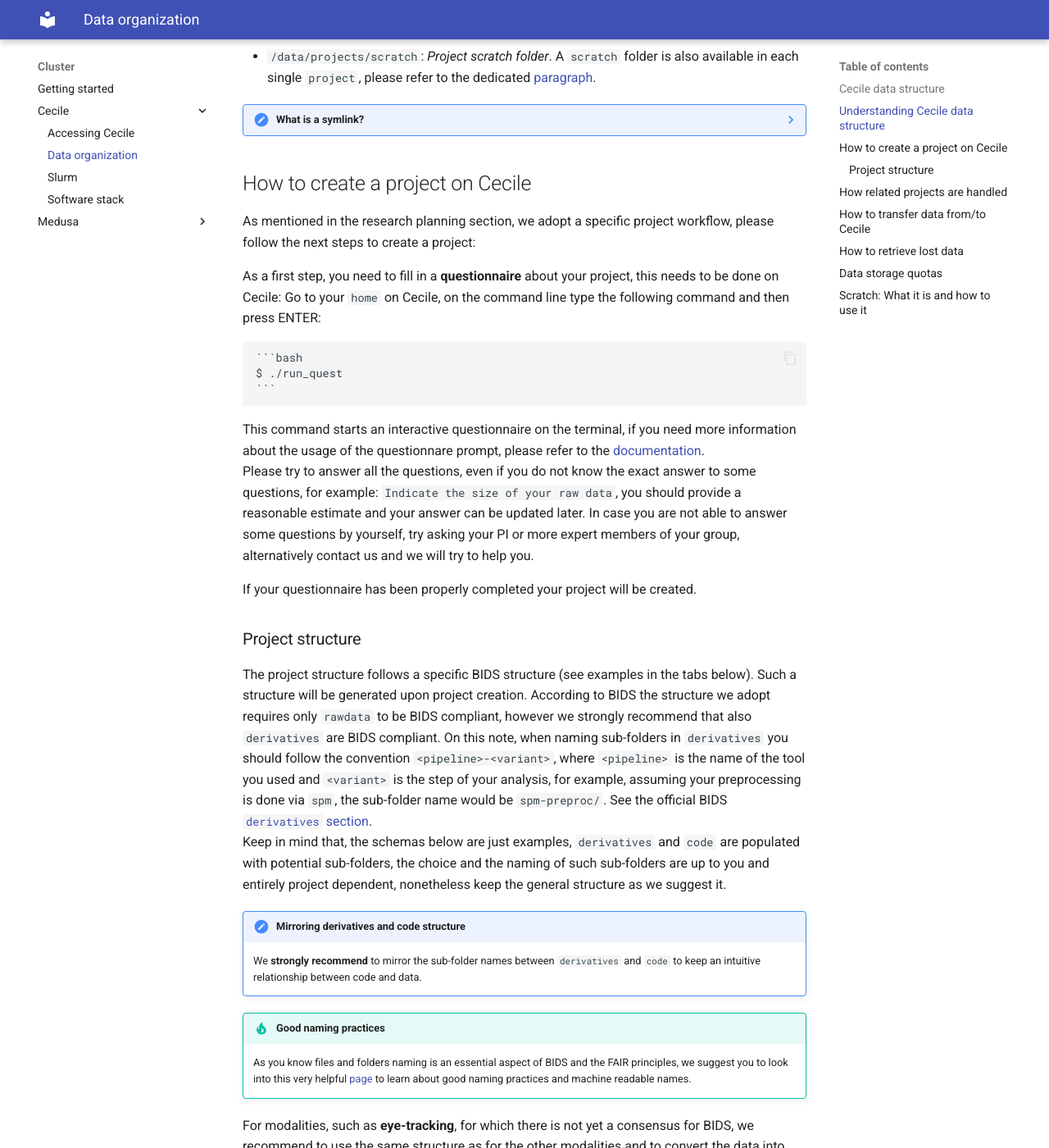
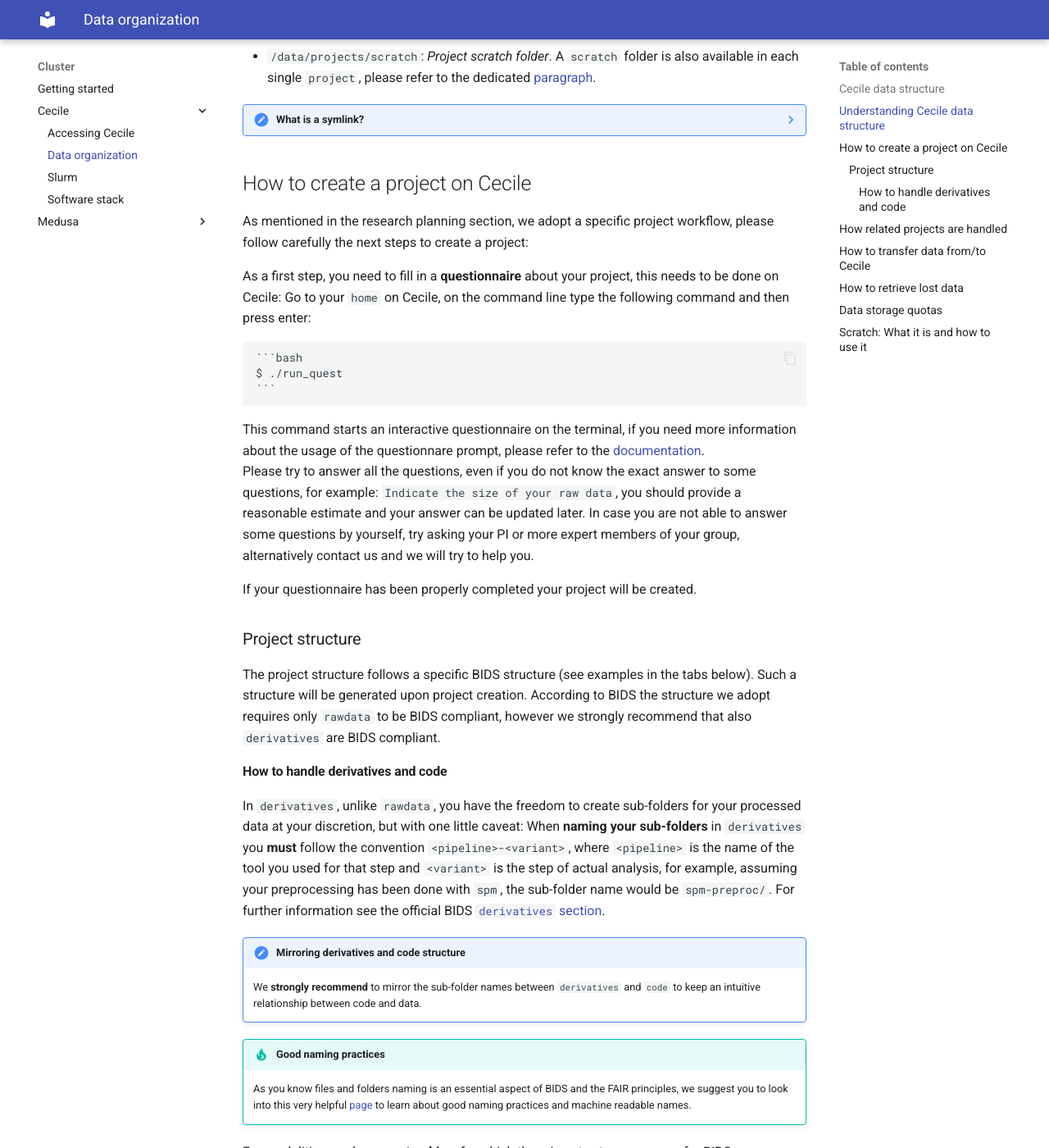
Before and after one commit to pvavra/temp-ipsy, an MkDocs documentation site: the page built from docs/cluster/cecile/data.md, in a window 1280 px wide and 1400 px high, scrolled down 1402 px. Shown: the whole window at 82% size. Built offline with MkDocs 1.6.1 and Material for MkDocs 9.7.7, drawn with Linux system fonts in a browser that asks for light colours.

Commit message:
Add extra paragraph about derivatives

````diff
--- a/docs/cluster/cecile/data.md
+++ b/docs/cluster/cecile/data.md
@@ -97,10 +97,10 @@ The following schema represents how data are structured on Cecile. Please take a
 
 ## How to create a project on Cecile
 
-As mentioned in the research planning section, we adopt a specific project workflow, please follow the next steps to create a project:
+As mentioned in the research planning section, we adopt a specific project workflow, please follow carefully the next steps to create a project:
 
 As a first step, you need to fill in a **questionnaire** about your project, this needs to be done on Cecile:
-Go to your `home` on Cecile, on the command line type the following command and then press ENTER:
+Go to your `home` on Cecile, on the command line type the following command and then press enter:
 
     ```bash
     $ ./run_quest
@@ -112,8 +112,12 @@ If your questionnaire has been properly completed your project will be created.
 
 ### Project structure
 
-The project structure follows a specific BIDS structure (see examples in the tabs below). Such a structure will be generated upon project creation. According to BIDS the structure we adopt requires only `rawdata` to be BIDS compliant, however we strongly recommend that also `derivatives` are BIDS compliant. On this note, when naming sub-folders in `derivatives` you should follow the convention `<pipeline>-<variant>`, where `<pipeline>` is the name of the tool you used and `<variant>` is the step of your analysis, for example, assuming your preprocessing is done via `spm`, the sub-folder name would be `spm-preproc/`. See the official BIDS [`derivatives` section](https://bids-specification.readthedocs.io/en/stable/common-principles.html#storage-of-derived-datasets).</b>
-Keep in mind that, the schemas below are just examples, `derivatives` and `code` are populated with potential sub-folders, the choice and the naming of such sub-folders are up to you and entirely project dependent, nonetheless keep the general structure as we suggest it.</b>
+The project structure follows a specific BIDS structure (see examples in the tabs below). Such a structure will be generated upon project creation. According to BIDS the structure we adopt requires only `rawdata` to be BIDS compliant, however we strongly recommend that also `derivatives` are BIDS compliant.
+
+#### How to handle derivatives and code
+
+In `derivatives`, unlike `rawdata`, you have the freedom to create sub-folders for your processed data at your discretion, but with one little caveat: When **naming your sub-folders** in `derivatives` you **must** follow the convention `<pipeline>-<variant>`, where `<pipeline>` is the name of the tool you used for that step and `<variant>` is the step of actual analysis, for example, assuming your preprocessing has been done with `spm`, the sub-folder name would be `spm-preproc/`. For further information see the official BIDS [`derivatives` section](https://bids-specification.readthedocs.io/en/stable/common-principles.html#storage-of-derived-datasets).</b>
+
 
 !!! note "Mirroring derivatives and code structure"
     We **strongly recommend** to mirror the sub-folder names between `derivatives` and `code` to keep an intuitive relationship between code and data.
````
